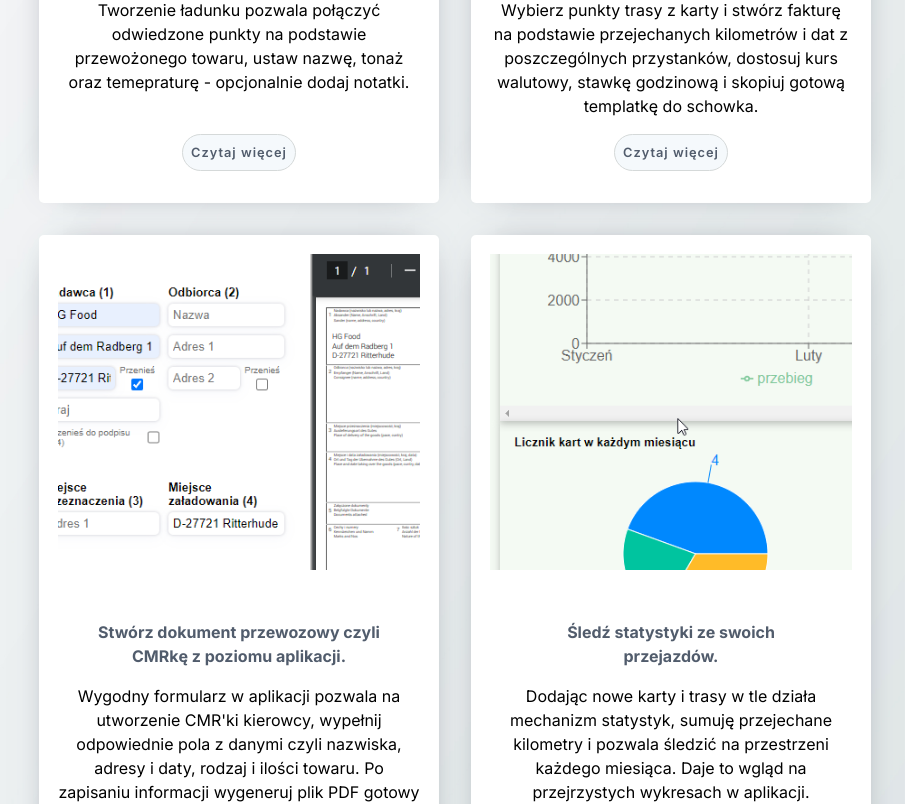
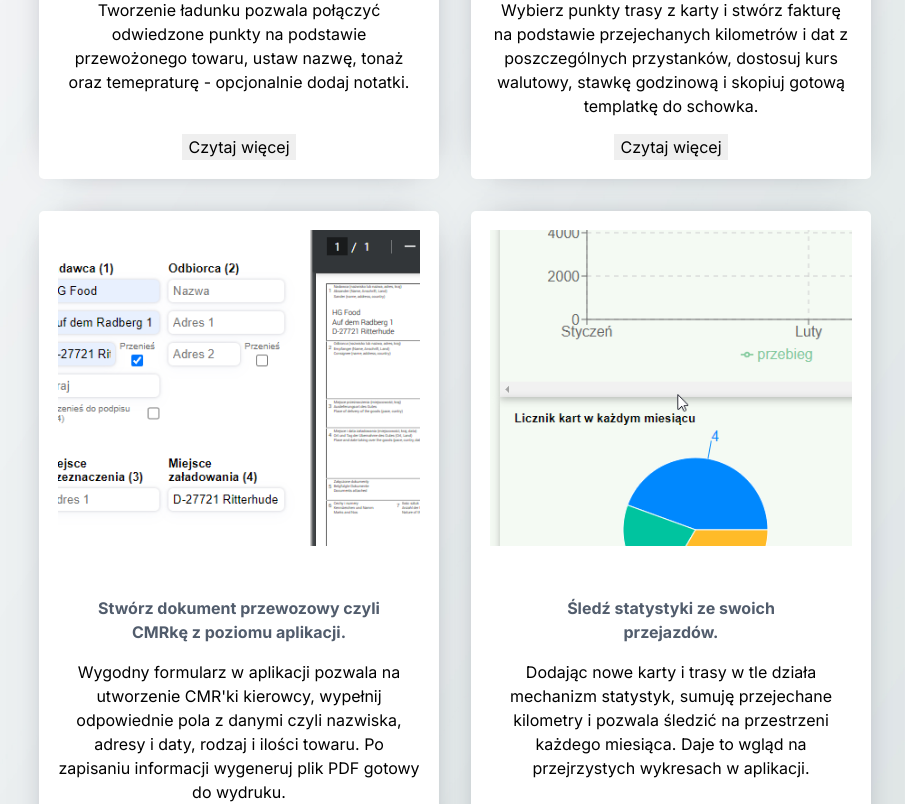
Before and after one commit to mateusz-uran/ptd-lite-website, a React (Vite) app: page /funkcje in a window 1280 px wide. Shown: the part 820-1624 px from the top of the page, without its empty margins (185-1090 px from the left). Built offline with nearby package versions, Linux system fonts and the light colour scheme.

Commit message:
style: fix margin for buttons in features

```diff
--- a/src/App.tsx
+++ b/src/App.tsx
@@ -5,6 +5,7 @@ import Hero from "./components/hero/Hero";
 import HowItWorks from "./components/howitworks/HowItWorks";
 import FeatureSpecification from "./components/features/FeatureSpecification";
 import FeaturesPage from "./components/features/FeaturesPage";
+import HowItWorksPage from "./components/howitworks/HowItWorksPage";
 
 function App() {
   const router = createBrowserRouter([
@@ -34,6 +35,14 @@ function App() {
         </Layout>
       ),
     },
+    {
+      path: "/instrukcje",
+      element: (
+        <Layout>
+          <HowItWorksPage />
+        </Layout>
+      ),
+    },
   ]);
 
   return (
--- a/src/components/features/SingleFeature.tsx
+++ b/src/components/features/SingleFeature.tsx
@@ -53,23 +53,11 @@ const SingleFeature = ({
       </div>
       <h4 className={style.h4}>{header}</h4>
       <p className={style.p}>{text}</p>
-      <SecondaryButton task={null}>
-        <Link to={`/funkcje/${moreInfoLink}`}>Czytaj więcej</Link>
-      </SecondaryButton>
-      {/* <motion.button
-        whileHover={{
-          boxShadow: "rgba(48, 55, 58, 0.5) 0px 2px 4px",
-        }}
-        whileTap={{ scale: 1.03 }}
-        transition={{
-          type: "spring",
-          stiffness: 400,
-          damping: 10,
-        }}
-        className={style.button}
-      >
-        <Link to={`/funkcje/${moreInfoLink}`}>Czytaj więcej</Link>
-      </motion.button> */}
+      <div className={style.btnWrapper}>
+        <SecondaryButton task={null}>
+          <Link to={`/funkcje/${moreInfoLink}`}>Czytaj więcej</Link>
+        </SecondaryButton>
+      </div>
     </motion.div>
   );
 };
--- a/src/components/features/features.module.scss
+++ b/src/components/features/features.module.scss
@@ -77,16 +77,8 @@
           margin-top: 1rem;
         }
 
-        .button {
-          font-size: $font-micro;
-          margin: 0.8rem 0;
-          padding: 0.5rem 0.5rem;
-          border-radius: 25px;
-          background-color: $primary-color-gray;
-          color: $font-dark-gray;
-          font-weight: 600;
-          letter-spacing: 1px;
-          border: 1px solid #d5d9d9;
+        .btnWrapper {
+          margin-top: auto;
         }
       }
     }
--- a/src/components/footer/Footer.tsx
+++ b/src/components/footer/Footer.tsx
@@ -36,7 +36,7 @@ const Footer = () => {
                 <Link to={"/funkcje"}>Funkcje</Link>
               </li>
               <li>
-                <Link to={"/"}>Jak to działa</Link>
+                <Link to={"/instrukcje"}>Jak to działa</Link>
               </li>
             </ul>
           </div>
--- /dev/null
+++ b/src/components/howitworks/HowItWorksPage.tsx
@@ -0,0 +1,7 @@
+import React from "react";
+
+const HowItWorksPage = () => {
+  return <div>HowItWorksPage</div>;
+};
+
+export default HowItWorksPage;
--- a/src/components/nav/NavDesktop.tsx
+++ b/src/components/nav/NavDesktop.tsx
@@ -27,7 +27,7 @@ const NavDesktop = ({
   return (
     <nav className={style.nav}>
       <div className={style.wrapper}>
-        <a href="">
+        <a href="/">
           <img src={logo} alt="PTD logo" />
         </a>
         <div className={style.listWrapper}>
--- a/src/routes.ts
+++ b/src/routes.ts
@@ -30,7 +30,7 @@ export const routes = [
   },
   {
     title: "Jak to działa",
-    href: "/",
+    href: "/instrukcje",
   },
   {
     title: "Kontakt",
```
